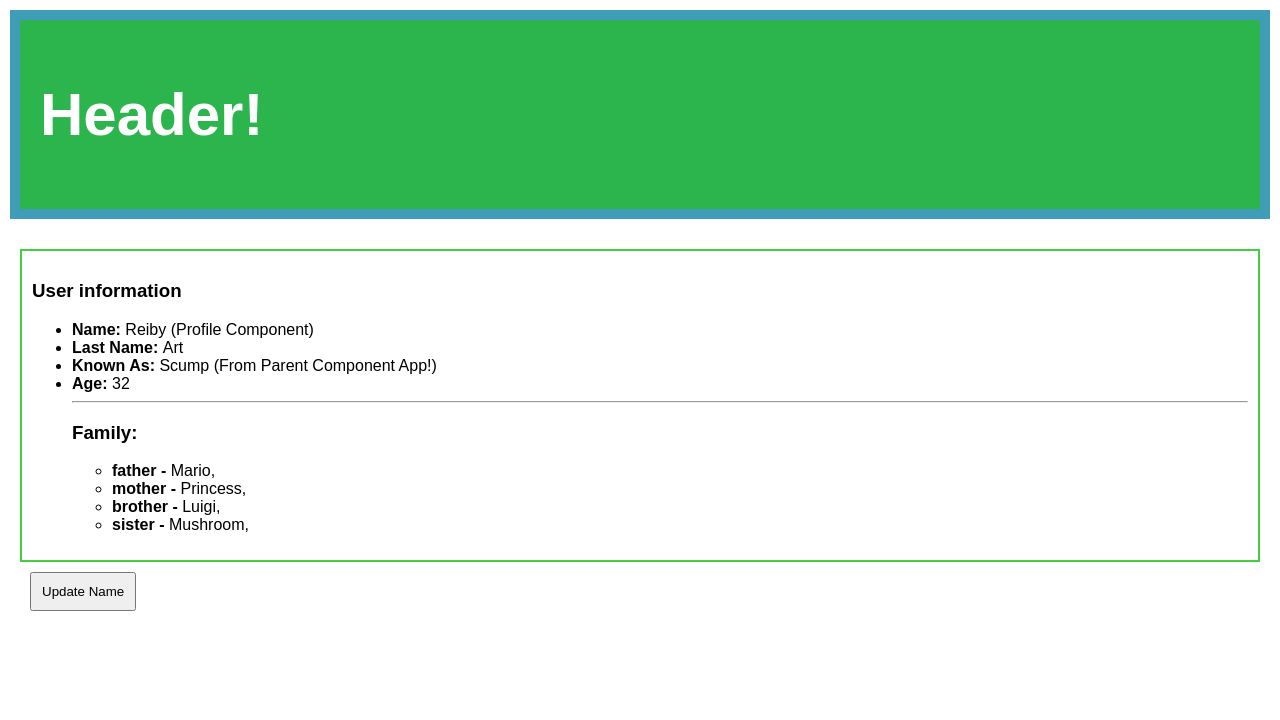
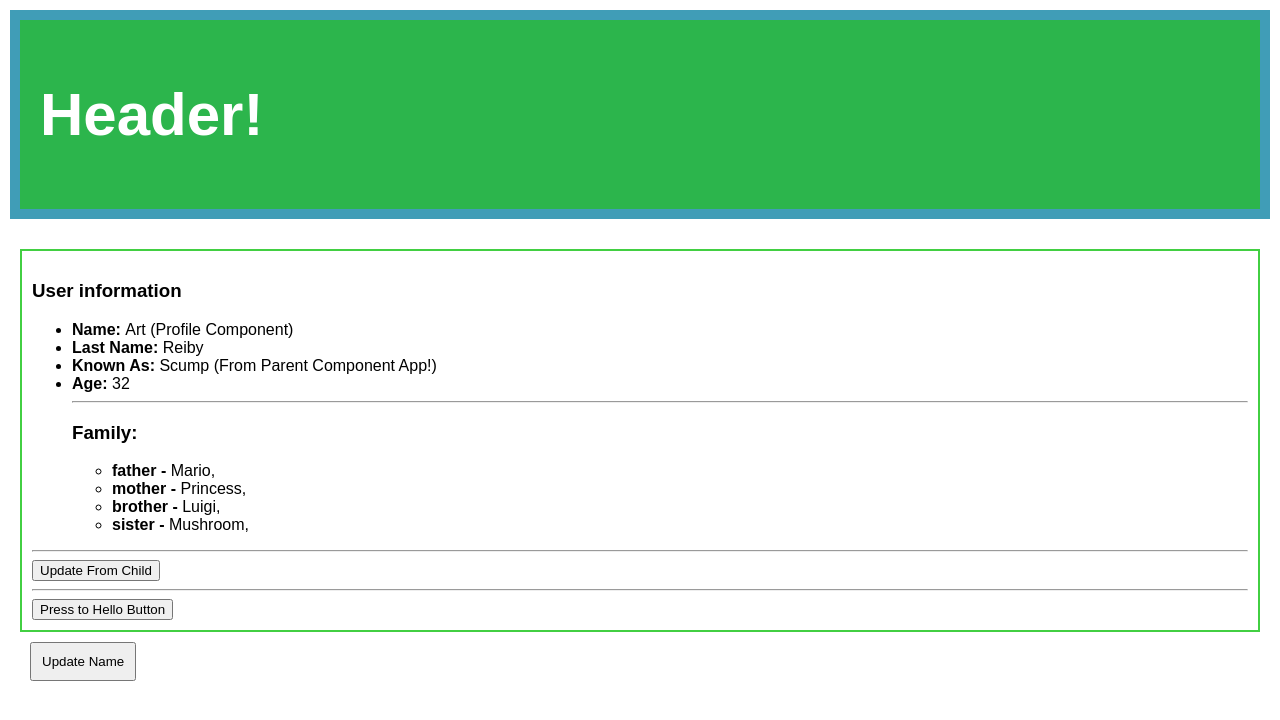
Before and after one commit to ReibyArt/Udemy-Vue3-Pinia-Firebase-Course, a Vue app in the folder Section 4 - Components And Nodes/: page / in a window 1280 px wide. Shown: the top 720 px of the page. Built offline with nearby package versions, Linux system fonts and the light colour scheme.

Commit message:
Emmitig Events

```diff
--- a/Section 4 - Components And Nodes/src/App.vue
+++ b/Section 4 - Components And Nodes/src/App.vue
@@ -7,7 +7,9 @@
         <Profile :knownAs="dataName.alsoKnownAs"
         :userlastName="dataName.userlastName"
         :userAge="dataName.age"
-        :userParents="dataName.parents"/>
+        :userParents="dataName.parents"
+        @update-lastname="dataName.userlastName = $event"
+        @say-hello="alertHello"/>
 
       </div>
       <button @click="updateName" class="btn">Update Name</button>
@@ -26,7 +28,7 @@ import Profile from './components/User/Profile.vue'
 // VAR //
 const dataName = reactive({
   alsoKnownAs: 'Scump (From Parent Component App!)',
-  userlastName: 'Art',
+  userlastName: 'Reiby',
   age: 32,
   parents: {
     father: 'Mario',
@@ -38,7 +40,9 @@ const dataName = reactive({
 const nameMy = ref('Hello, ReibyArtGames with setup in script!')
 // FUNCTIONS //
 
-
+const alertHello = ()=>{
+  alert('Hello From App And Profile.vue!');
+}
 const updateName = () => {
   dataName.alsoKnownAs = 'Games ((From Component App!))'
 
--- a/Section 4 - Components And Nodes/src/components/User/Profile.vue
+++ b/Section 4 - Components And Nodes/src/components/User/Profile.vue
@@ -14,10 +14,16 @@
         </li>
       </ul>
     </ul>
+    <hr>
+    <button @click="emit('update-lastname', 'Holmes')">Update From Child</button>
+    <hr>
+    <button @click="sayHello">Press to Hello Button</button>
   </div>
 </template>
 
 <script setup>
+// Using Emmits
+const emit = defineEmits(['update-lastname', 'say-hello']);
 // Using Object
 const props = defineProps({
 userlastName: String,
@@ -25,7 +31,19 @@ knownAs: String,
 userAge: Number,
 userParents: Object,
 })
-const nameInProfile = 'Reiby (Profile Component)'
+
+// Trigger function
+const sayHello = ()=>{
+  emit('say-hello');
+}
+const nameInProfile = 'Art (Profile Component)'
+
+
+
+
+// const updateLastName = () => {
+//   emit('update-lastname', 'Holmes');
+// }
 </script>
 
 <style scoped>
```
